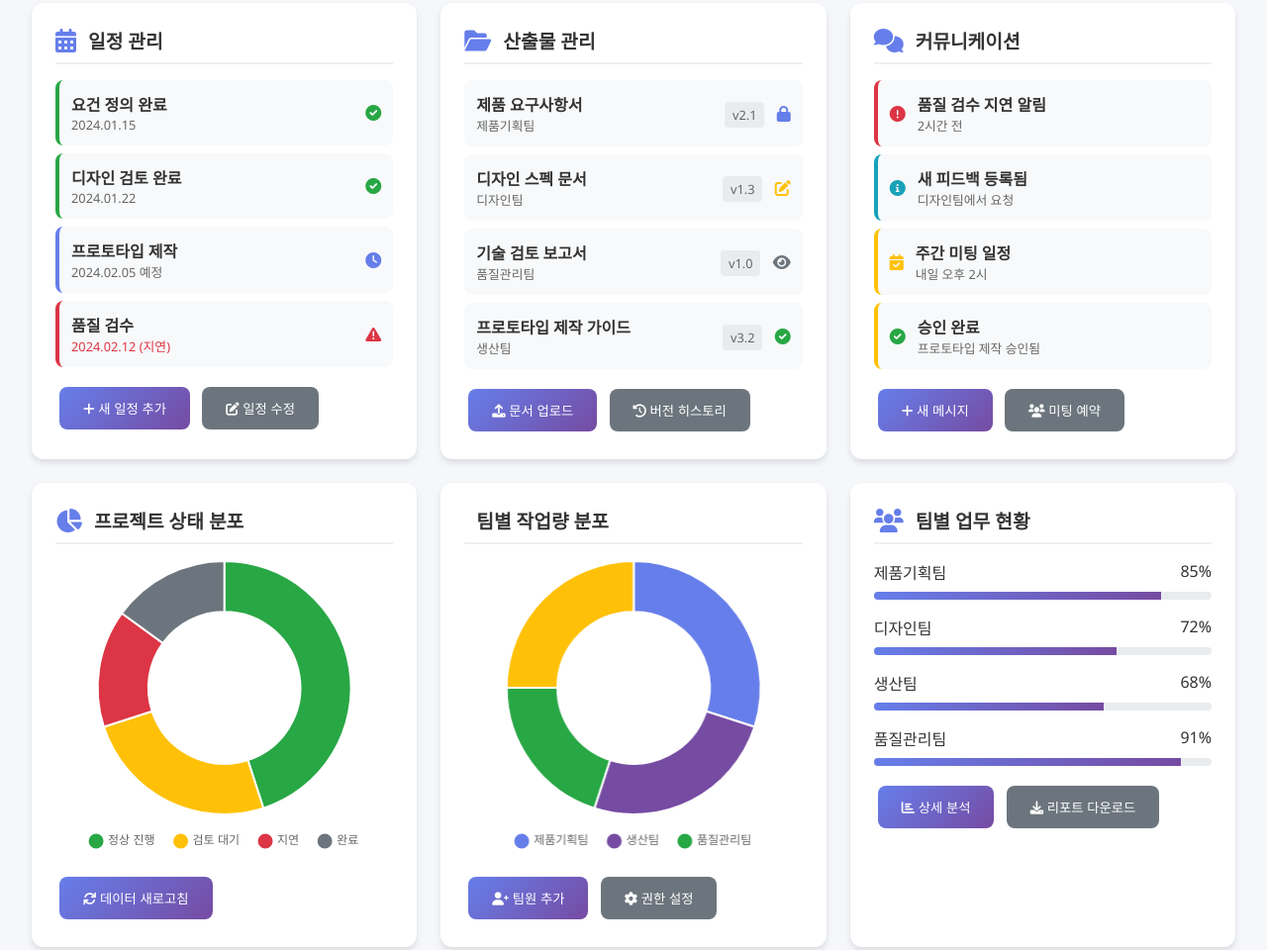
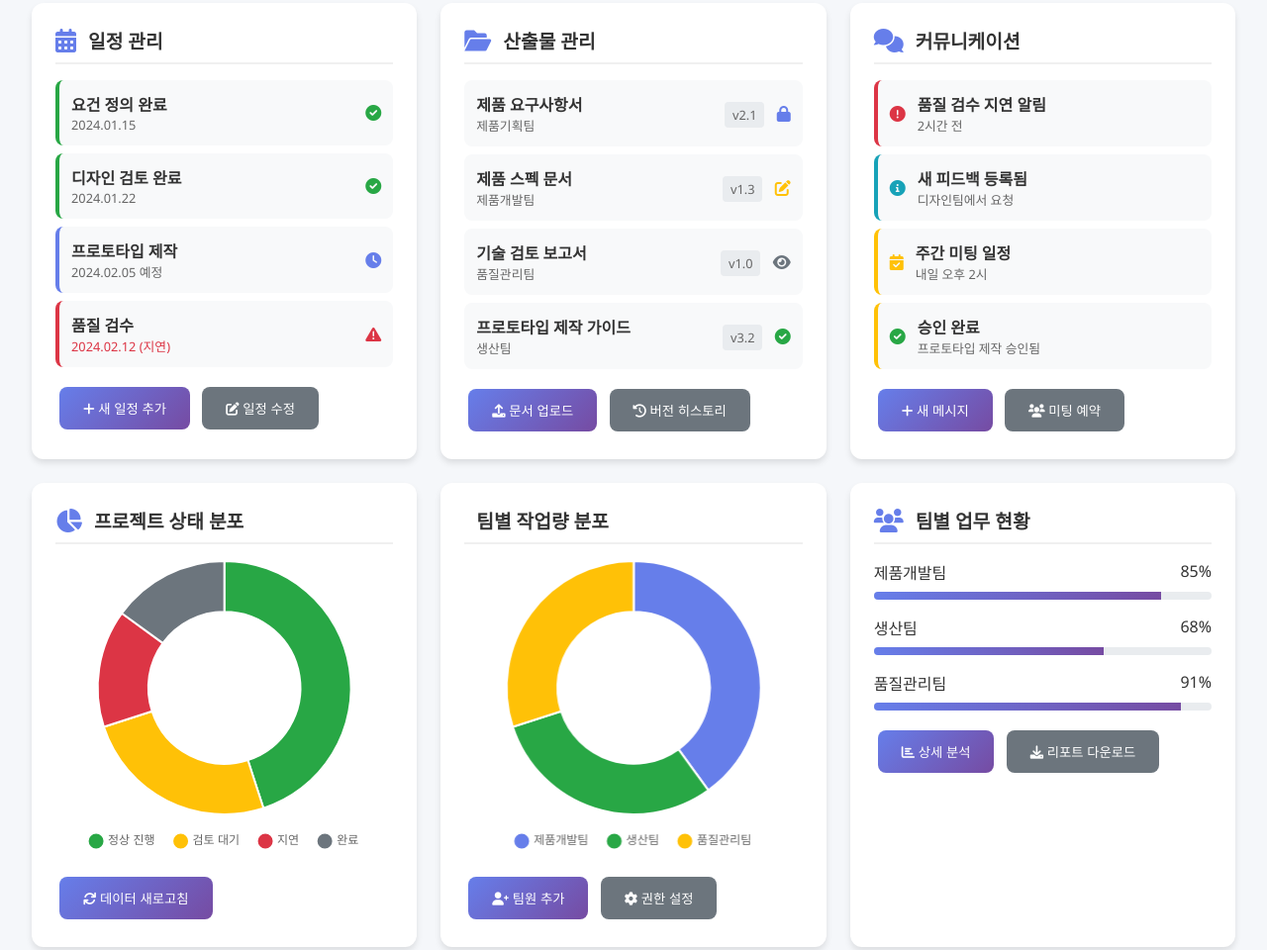
Before and after one commit to seungminan98/PI-IM2-, a plain HTML site: page index.html in a window 1280 px wide. Shown: the part 324-1284 px from the top of the page at 99% size. Drawn offline with nearby package versions, Linux system fonts and the light colour scheme; some icons are missing.

Commit message:
Add files via upload

```diff
--- a/index.html
+++ b/index.html
@@ -452,8 +452,8 @@
 
                 <div class="deliverable-item">
                     <div>
-                        <strong>디자인 스펙 문서</strong>
-                        <div style="font-size: 0.8rem; color: #666;">디자인팀</div>
+                        <strong>제품 스펙 문서</strong>
+                        <div style="font-size: 0.8rem; color: #666;">제품개발팀</div>
                     </div>
                     <div>
                         <span class="deliverable-version">v1.3</span>
@@ -597,7 +597,7 @@
 
                 <div style="margin-bottom: 1rem;">
                     <div style="display: flex; justify-content: space-between; margin-bottom: 0.5rem;">
-                        <span>제품기획팀</span>
+                        <span>제품개발팀</span>
                         <span>85%</span>
                     </div>
                     <div class="progress-bar">
@@ -605,15 +605,6 @@
                     </div>
                 </div>
 
-                <div style="margin-bottom: 1rem;">
-                    <div style="display: flex; justify-content: space-between; margin-bottom: 0.5rem;">
-                        <span>디자인팀</span>
-                        <span>72%</span>
-                    </div>
-                    <div class="progress-bar">
-                        <div class="progress-fill" style="width: 72%;"></div>
-                    </div>
-                </div>
 
                 <div style="margin-bottom: 1rem;">
                     <div style="display: flex; justify-content: space-between; margin-bottom: 0.5rem;">
@@ -756,12 +747,11 @@
         new Chart(teamCtx, {
             type: 'doughnut',
             data: {
-                labels: ['제품기획팀', '생산팀', '품질관리팀'],
+                labels: ['제품개발팀', '생산팀', '품질관리팀'],
                 datasets: [{
-                    data: [30, 25, 20, 25],
+                    data: [40, 30, 30],
                     backgroundColor: [
                         '#667eea',
-                        '#764ba2',
                         '#28a745',
                         '#ffc107'
                     ],
```
